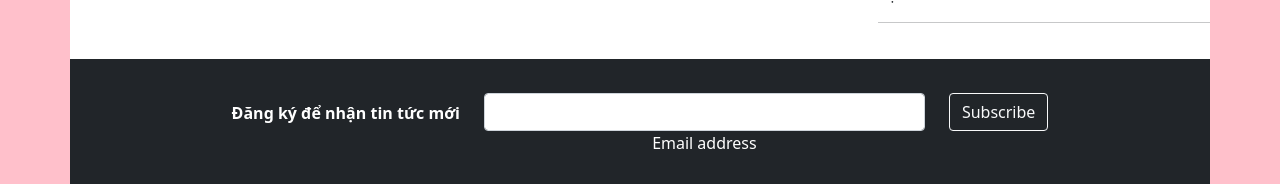
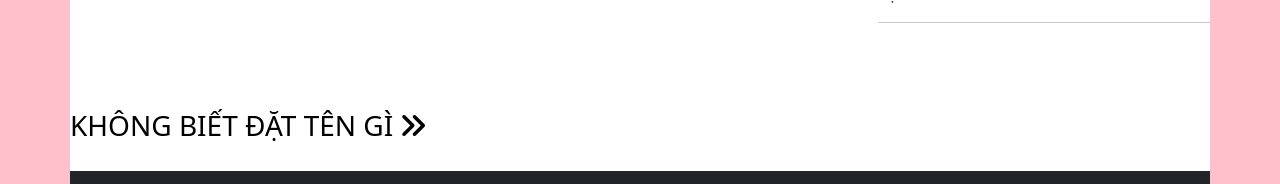
Before and after one commit to Haxxxu/web-nml-review-films, a plain HTML site: page index.html in a window 1280 px wide. Shown: the part 4056-4240 px from the top of the page. Drawn offline with Linux system fonts and the light colour scheme.

Commit message:
no comment

```diff
--- a/index.html
+++ b/index.html
@@ -65,7 +65,6 @@
                       <h5>DIỄN ĐÀN</h5>
                     </a>
                   </li>
-
                 </ul>
                 <form class="d-flex">
                   <input class="form-control me-2" type="search" placeholder="Tìm kiếm" aria-label="Search">
@@ -76,6 +75,7 @@
           </nav>
     </header>
     <main class="container" id="main">
+
         <!-- Multi Slider -->
         <div class="container">
           <div id="multiSlider">
@@ -138,6 +138,7 @@
           </div>
         </div>
         <!-- Multi Slider -->
+
 
         <!-- Phim Mới -->
         <div class="container">
@@ -226,9 +227,9 @@
         </div>
         <!-- Phim Mới -->
 
+
         <!-- Review Phim -->
         <div class="container">
-
           <a class="row title-content" href="#">
             <h3>REVIEW PHIM <i class="fas fa-angle-double-right"></i></h3>
           </a>
@@ -242,8 +243,8 @@
                     <p class="item-time">6 Nov 2021</p>
                     <p class="item-desc">Arcane: Animated Series (Liên Minh Huyền Thoại) là phim hoạt hình thuộc thể loại phiêu lưu, hành động
                       của Riot. Phim kể về mọi huyền thoại đều có khởi đầu và lần này nhân vật được kể đầu tiên chính là Vi và Jinx, đến từ thế
-                       giới Piltover và Zaun.</p>
-
+                       giới Piltover và Zaun.
+                      </p>
                 </div>
               </div>
             </div>
@@ -255,8 +256,8 @@
                     <p class="item-time">6 Nov 2021</p>
                     <p class="item-desc">Arcane: Animated Series (Liên Minh Huyền Thoại) là phim hoạt hình thuộc thể loại phiêu lưu, hành động
                       của Riot. Phim kể về mọi huyền thoại đều có khởi đầu và lần này nhân vật được kể đầu tiên chính là Vi và Jinx, đến từ thế
-                      giới Piltover và Zaun.</p>
-
+                      giới Piltover và Zaun.
+                    </p>
                 </div>
               </div>
             </div>
@@ -268,13 +269,12 @@
                     <p class="item-time">6 Nov 2021</p>
                     <p class="item-desc">Arcane: Animated Series (Liên Minh Huyền Thoại) là phim hoạt hình thuộc thể loại phiêu lưu, hành động
                        của Riot. Phim kể về mọi huyền thoại đều có khởi đầu và lần này nhân vật được kể đầu tiên chính là Vi và Jinx, đến từ thế
-                        giới Piltover và Zaun.</p>
-
+                        giới Piltover và Zaun.
+                    </p>
                 </div>
               </div>
             </div>
           </div>
-
 
           <div class="row">
             <div class="col-sm">
@@ -289,7 +289,6 @@
                       gặp khó khăn trong tài chính. Người chiến thắng vượt qua 6 vòng chơi sẽ nhận được phần thưởng 45.6 tỷ won. Đổi lại kẻ thua
                        cuộc sẽ phải trả giá bằng chính mạng sống của mình.
                     </p>
-
                 </div>
               </div>
             </div>
@@ -305,7 +304,6 @@
                       gặp khó khăn trong tài chính. Người chiến thắng vượt qua 6 vòng chơi sẽ nhận được phần thưởng 45.6 tỷ won. Đổi lại kẻ thua
                        cuộc sẽ phải trả giá bằng chính mạng sống của mình.
                     </p>
-
                 </div>
               </div>
             </div>
@@ -320,16 +318,14 @@
                       gặp khó khăn trong tài chính. Người chiến thắng vượt qua 6 vòng chơi sẽ nhận được phần thưởng 45.6 tỷ won. Đổi lại kẻ thua
                        cuộc sẽ phải trả giá bằng chính mạng sống của mình.
                     </p>
-
                 </div>
               </div>
             </div>
           </div>
 
-
-
         </div>
         <!-- Review Phim -->
+
 
         <!-- Tin tức điện ảnh -->
         <div class="container">
@@ -365,7 +361,6 @@
                         <p class="item-desc">
                           Thùy Tiên: 'Tôi từng làm 18 tiếng mỗi ngày để có tiền đi học'
                         </p>
-
                     </div>
                   </div>
                 </div>
@@ -381,7 +376,6 @@
                         <p class="item-desc">
                           Thùy Tiên: 'Tôi từng làm 18 tiếng mỗi ngày để có tiền đi học'
                         </p>
-
                     </div>
                   </div>
                 </div>
@@ -394,7 +388,6 @@
                         <p class="item-desc">
                           Thùy Tiên: 'Tôi từng làm 18 tiếng mỗi ngày để có tiền đi học'
                         </p>
-
                     </div>
                   </div>
                 </div>
@@ -404,7 +397,6 @@
 
             <!-- Tin tức không hiện ảnh -->
             <div class="col col-xl-4">
-
               <ul>
                 <li>
                   <h6>TIN TỨC</h6>
@@ -447,12 +439,26 @@
                   <hr>
                 </li>
               </ul>
-
             </div>
 
           </div>
         </div>
         <!-- Tin tức điện ảnh -->
+
+
+        <!--  -->
+        <div class="container">
+          <a class="row title-content" href="#">
+            <h3>KHÔNG BIẾT ĐẶT TÊN GÌ <i class="fas fa-angle-double-right"></i></h3>
+          </a>
+          <div class="col-sm col-xl-9">
+
+          </div>
+          <div class="col-sm col-xl-3">
+
+          </div>
+        </div>
+        <!--  -->
 
     </main>
     <!-- Footer -->
```
Lines whose indentation alone changed are shown as unchanged.
